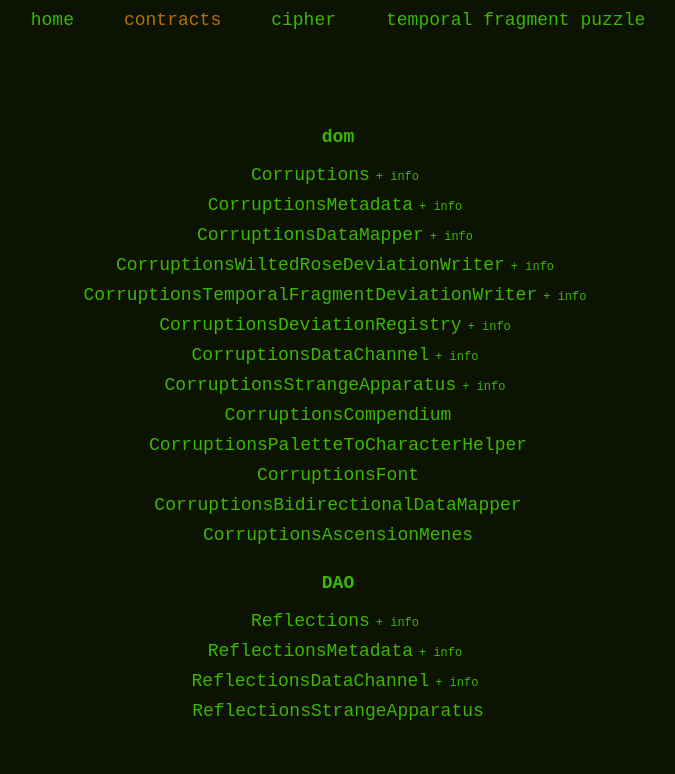
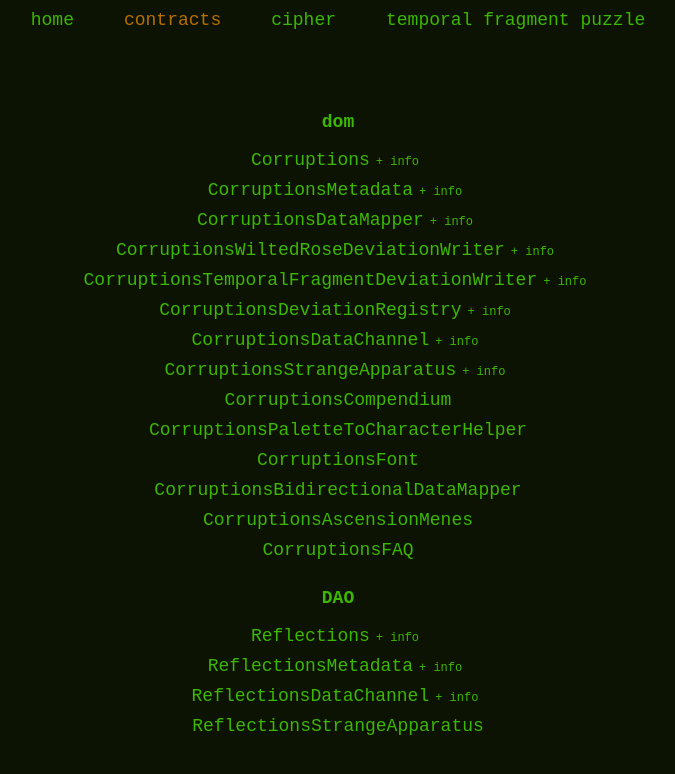
Before and after one commit to diogoquintas/corruptions, a Next.js app: page /contracts in a window 1280 px wide. Shown: the top 774 px of the page, without its empty margins (302-977 px from the left). Built offline with nearby package versions, Linux system fonts and the light colour scheme.

Commit message:
feat: add corruptions faq

```diff
--- a/components/contract-list/ContractList.js
+++ b/components/contract-list/ContractList.js
@@ -81,6 +81,10 @@ export default function ContractList() {
           title="CorruptionsAscensionMenes"
           address="0xD5192Ba5Bd9415b5e0d09633657129086a5F36c4"
         />
+        <ContractItem
+          title="CorruptionsFAQ"
+          address="0x00cA1ef843e8503e9422DD2c0142a37D7aDFc996"
+        />
       </Ul>
       <h3>DAO</h3>
       <Ul>
```
